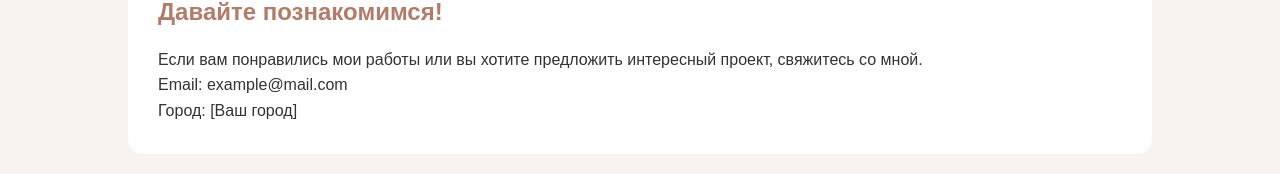
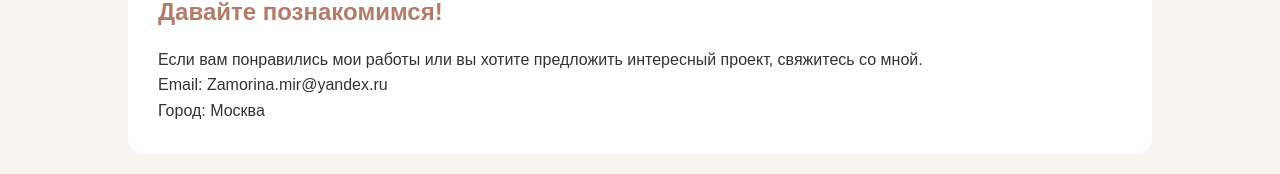
Before and after one commit to Mirra-ost/my-portfolio, a plain HTML site: page contacts.html in a window 1280 px wide. Shown: the part 263-437 px from the top of the page. Drawn offline with Linux system fonts and the light colour scheme.

Commit message:
Update contacts.html

```diff
--- a/contacts.html
+++ b/contacts.html
@@ -38,9 +38,9 @@
                 предложить интересный проект, свяжитесь со мной.
             </p>
 
-            <p>Email: example@mail.com</p>
+            <p>Email: Zamorina.mir@yandex.ru</p>
 
-            <p>Город: [Ваш город]</p>
+            <p>Город: Москва </p>
 
         </section>
 
```
